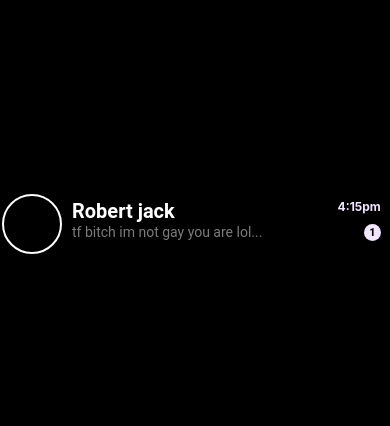
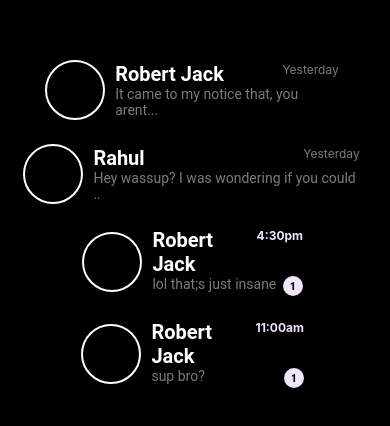
Before and after one commit to S-HARI-S/soul, a React Native app: screen / in a window 390 px wide. Shown: the part 198-624 px from the top of the page. Built offline with nearby package versions, Linux system fonts and the light colour scheme.

Commit message:
refactor: added props and improved code structure

```diff
--- a/App.js
+++ b/App.js
@@ -3,5 +3,26 @@ import { ScrollView, StyleSheet, Text, View, TextInput } from "react-native";
 import Chat from "./src/chat";
 
 export default function App() {
-  return <Chat />;
+  return (
+    <ScrollView contentContainerStyle={styles.container}>
+  <Chat message = {{name:'Robert Jack', subtext: 'It came to my notice that, you arent...'}} newMessage={false} notif = {{newMessageTime:'4:30pm', default:"Yesterday", incoming:false}} />
+  <Chat message = {{name:'Rahul', subtext: 'Hey wassup? I was wondering if you could ..'}} newMessage={false} notif = {{newMessageTime:'4:30pm', default:"Yesterday", incoming:false}} />
+  <Chat message = {{name:'Robert Jack', subtext: 'lol that;s just insane'}} newMessage={true} notif = {{newMessageTime:'4:30pm', default:"Yesterday", incoming:true}} />
+  <Chat message = {{name:'Robert Jack', subtext: 'sup bro?'}} newMessage={true} notif = {{newMessageTime:'11:00am', default:"Yesterday", incoming:true}} />
+
+
+
+
+  </ScrollView>
+  );
 }
+
+const styles = StyleSheet.create({
+
+  container: {
+    flex: 1,
+    backgroundColor: "#000",
+    alignItems: "center",
+    justifyContent: "center",
+  },
+})
--- a/src/chat.js
+++ b/src/chat.js
@@ -1,47 +1,68 @@
-import { ScrollView, StyleSheet, Text, View, TextInput } from "react-native";
+import {
+  ScrollView,
+  StyleSheet,
+  Text,
+  View,
+  TextInput,
+  TouchableHighlight,
+  Alert,
+  Vibration,
+} from "react-native";
+import React, { useCallback } from "react";
 
-export default function Chat() {
+export default function Chat({ message, notif, newMessage }) {
   return (
-    <ScrollView contentContainerStyle={styles.container}>
-
+    <TouchableHighlight
+      onLongPress={() => {
+        Vibration.vibrate(20);
+        alert("thyr");
+      }}
+    >
       <View style={styles.individualchats}>
         <View style={styles.profilePicture}></View>
-        <View style={{ width:"100%", height:50}}>
+        <View style={{ flex: 1 }}>
           <View style={styles.textContent}>
-          <Text style={styles.titleTexts}>Robert jack</Text>
-          <Text style={styles.notificationText}>4:15pm</Text>
+            <Text style={styles.titleTexts}>{message.name}</Text>
+            <Text
+              style={
+                newMessage
+                  ?styles.notificationText
+                  : { color: "#7B7B7B", fontSize: 12, fontWeight: "normal" }
+              }
+            >
+              {newMessage? notif.newMessageTime:notif.default}
+            </Text>
           </View>
           <View style={styles.textContent}>
-          <Text style={styles.subTexts}>tf bitch im not gay you are lol...</Text>
-          <View style={styles.notificationCircle}>
-            <Text style={{fontFamily:"Roboto", fontSize:10, fontWeight:900}}>1</Text>
+            <Text style={styles.subTexts}>{message.subtext}</Text>
+            <View
+              style={[
+                styles.notificationCircle,
+                { display: notif.incoming ? "flex" : "none" },
+              ]}
+            >
+              <Text
+                style={{ fontFamily: "Roboto", fontSize: 10, fontWeight: 900 }}
+              >
+                1
+              </Text>
+            </View>
           </View>
-          </View>
-
         </View>
       </View>
-
-
-
-    </ScrollView>
+    </TouchableHighlight>
   );
 }
 
 const styles = StyleSheet.create({
-  container: {
-    flex: 1,
-    backgroundColor: "#000",
-    alignItems: "center",
-    justifyContent: "center",
-  },
   individualchats: {
+    // backgroundColor:"#fff",
     flexDirection: "row",
     alignItems: "center",
     borderWidth: 2,
-    marginVertical:10,
-    // borderColor: "#fff",
-    width: "100%",
-    height: 64,
+    marginVertical: 10,
+    width: "98%",
+    // Remove fixed height
   },
   profilePicture: {
     height: 60,
@@ -52,10 +73,9 @@ const styles = StyleSheet.create({
     marginRight: 10,
   },
   textContent: {
-    width:"80%",
     flex: 1,
-    justifyContent:"space-between",
-    flexDirection:"row",
+    justifyContent: "space-between",
+    flexDirection: "row",
   },
   titleTexts: {
     color: "#fff",
@@ -63,22 +83,22 @@ const styles = StyleSheet.create({
     fontFamily: "Roboto",
     fontWeight: "700",
   },
-  subTexts:{
-    color:"#7B7B7B",
-    fontFamily:"Roboto"
+  subTexts: {
+    color: "#7B7B7B",
+    fontFamily: "Roboto",
   },
-  notificationText:{
+  notificationText: {
     color: "#F1E5FF",
-    fontSize:12,
-    fontWeight:"700"
+    fontSize: 12,
+    fontWeight: "700",
   },
-  notificationCircle:{
-    borderRadius:50,
-    justifyContent:"center",
-    alignItems:"center",
-    height:17,
-    width:17,
+  notificationCircle: {
+    borderRadius: 50,
+    justifyContent: "center",
+    alignItems: "center",
+    height: 20,
+    width: 20,
     backgroundColor: "#F1E5FF",
-    color:"#000"
-  }
+    color: "#000",
+  },
 });
```
